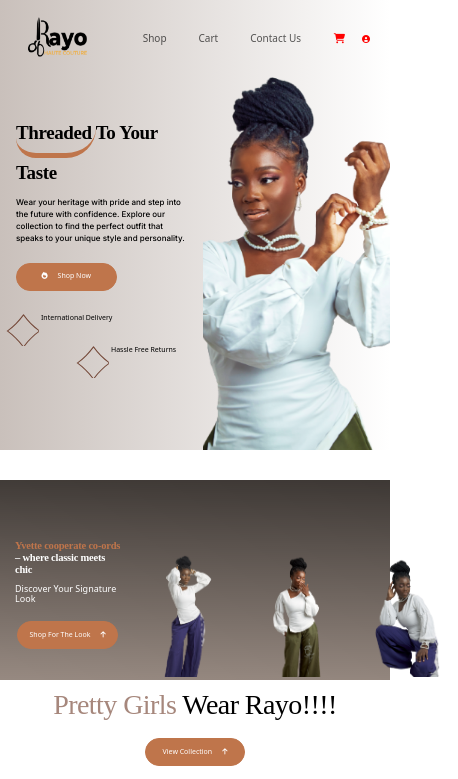
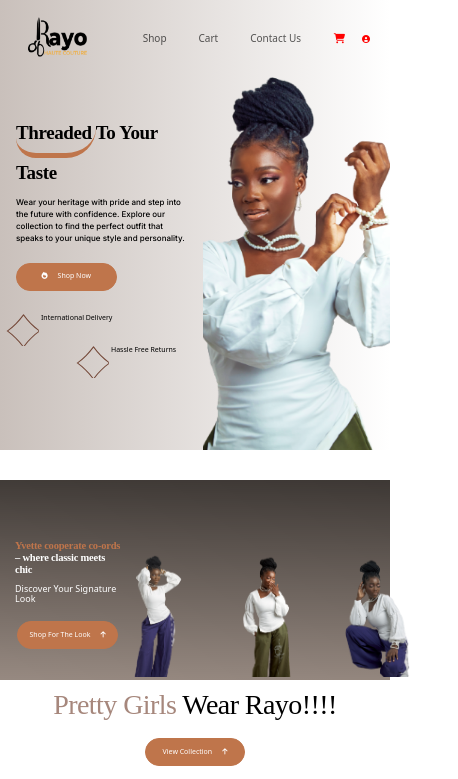
Before and after one commit to awolope/rayohautecouture, a React (Create React App) app: page / in a window 390 px wide. Shown: the top 779 px of the page, 458 px wide, since content can reach past the window. Built offline with nearby package versions, Linux system fonts and the light colour scheme.

Commit message:
still omo

```diff
--- a/src/Components/main.css
+++ b/src/Components/main.css
@@ -111,13 +111,12 @@
 
   .images-section {
     align-items: right;
-    margin-left: 30px;
     margin-top: -20px;
     margin-bottom: -91px; /* Images section takes up full width on mobile */
   }
 
   .images-section img {
-    width: 55%;
+    width: 50%;
     height: 40%;
 
     margin: 6px;
```
